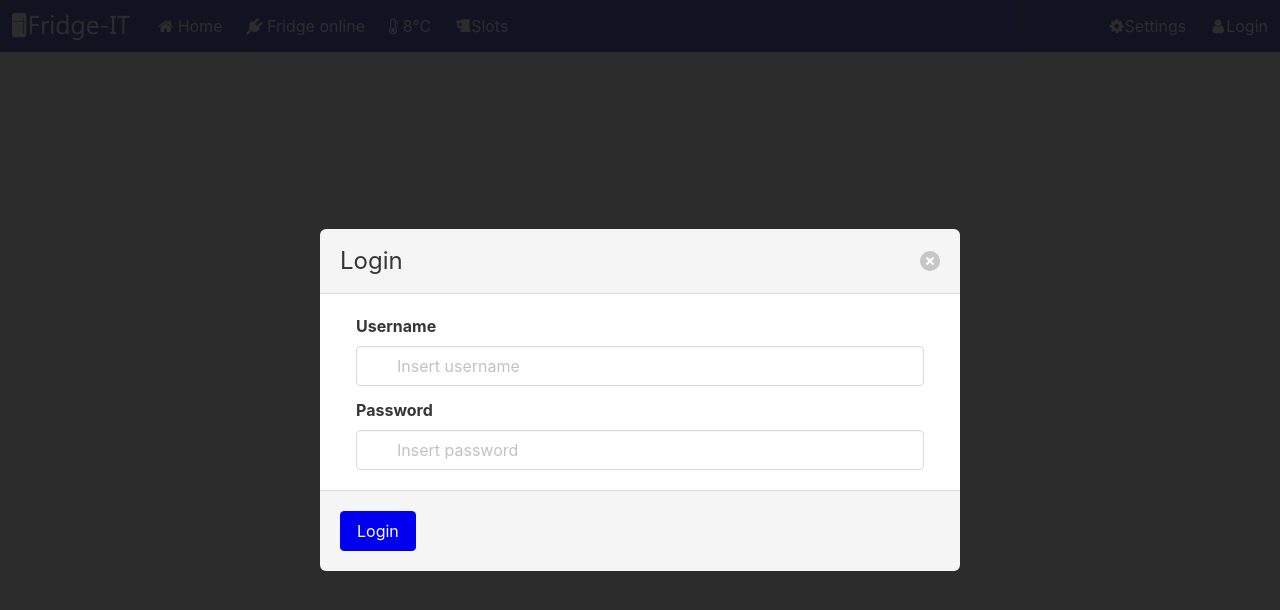
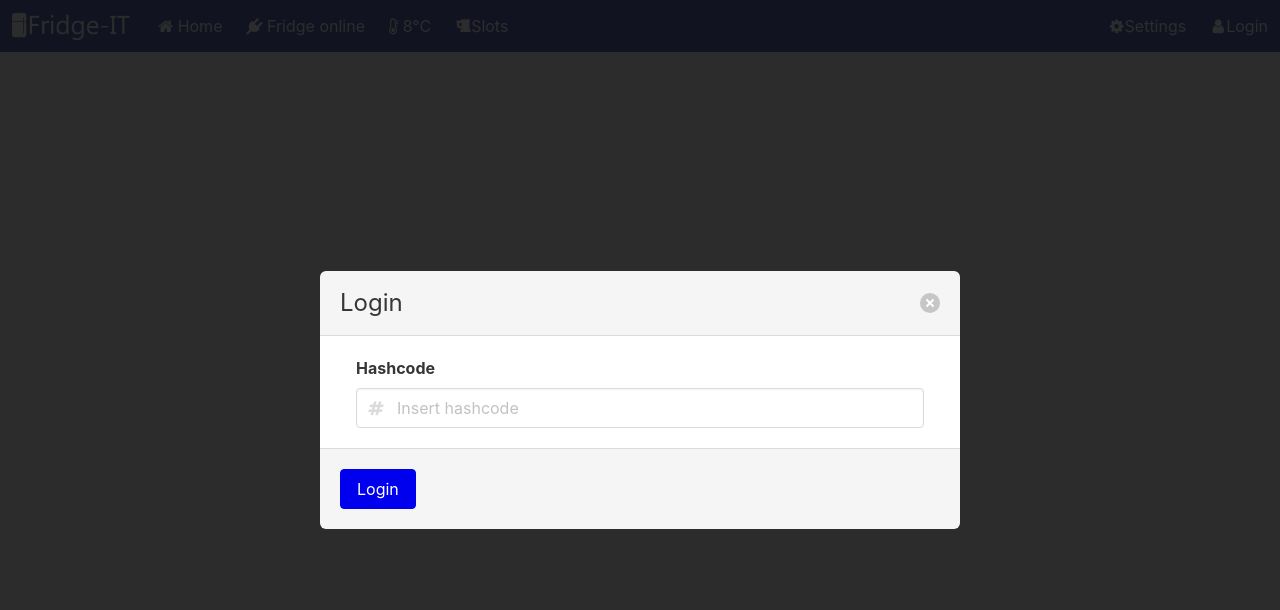
Before and after one commit to leo-mao/Fridge_IT, a Vue app: page /login in a window 1280 px wide. Shown: the top 610 px of the page. Built offline with nearby package versions, Linux system fonts and the light colour scheme.

Commit message:
changed login to hashcode

```diff
--- a/src/components/Login.vue
+++ b/src/components/Login.vue
@@ -6,21 +6,17 @@
     <!-- error message if login failed -->
     <errormessage v-show="showError">
       <button class="delete" @click="showError = false"></button>
-      The username and password is required.
+      The hashcode is required.
     </errormessage>
 
-    <!-- username input -->
+    <!-- hashcode input -->
     <inputfield>
-      <template slot="title">Username</template>
-      <input type="text" class="input" tabindex="1" placeholder="Insert username"
-             v-model="username">
-    </inputfield>
-
-    <!-- password input -->
-    <inputfield>
-      <template slot="title">Password</template>
-      <input type="password" class="input" tabindex="2" placeholder="Insert password"
-             v-model="password" @keyup.enter="checkLogin()">
+      <template slot="title">Hashcode</template>
+      <input type="text" class="input" tabindex="1" placeholder="Insert hashcode"
+             v-model="hashcode">
+      <span class="icon is-small is-left">
+        <i class="fa fa-hashtag"></i>
+      </span>
     </inputfield>
 
     <!-- footer -->
@@ -47,14 +43,13 @@
     },
     data() {
       return {
-        username: '',
-        password: '',
+        hashcode: '',
         showError: false,
       };
     },
     methods: {
       checkLogin() {
-        if (this.username !== '' && this.password !== '') {
+        if (this.hashcode !== '') {
           this.showError = false;
           /* success handling TBD */
           this.$router.push('/settings');
```
